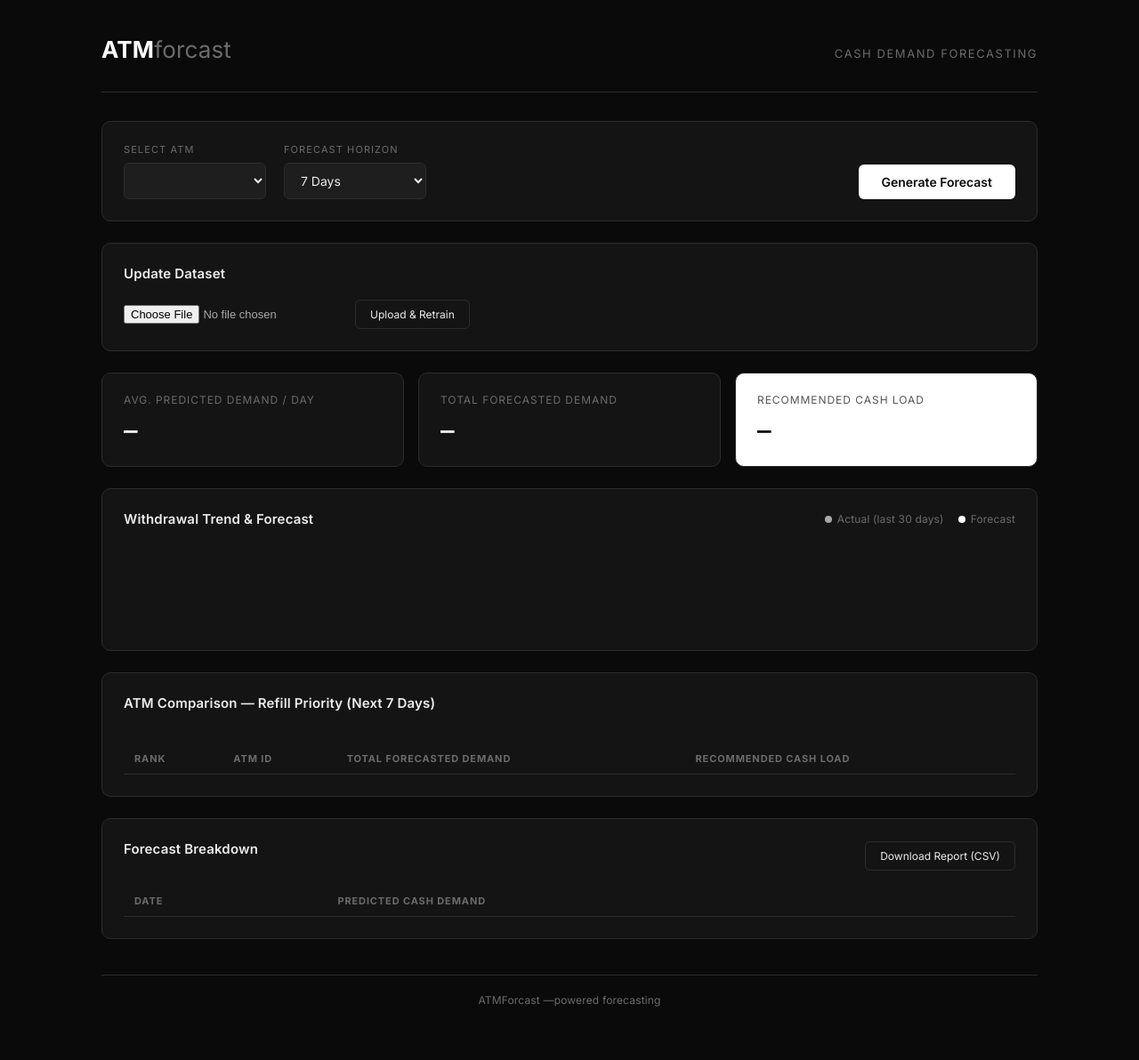
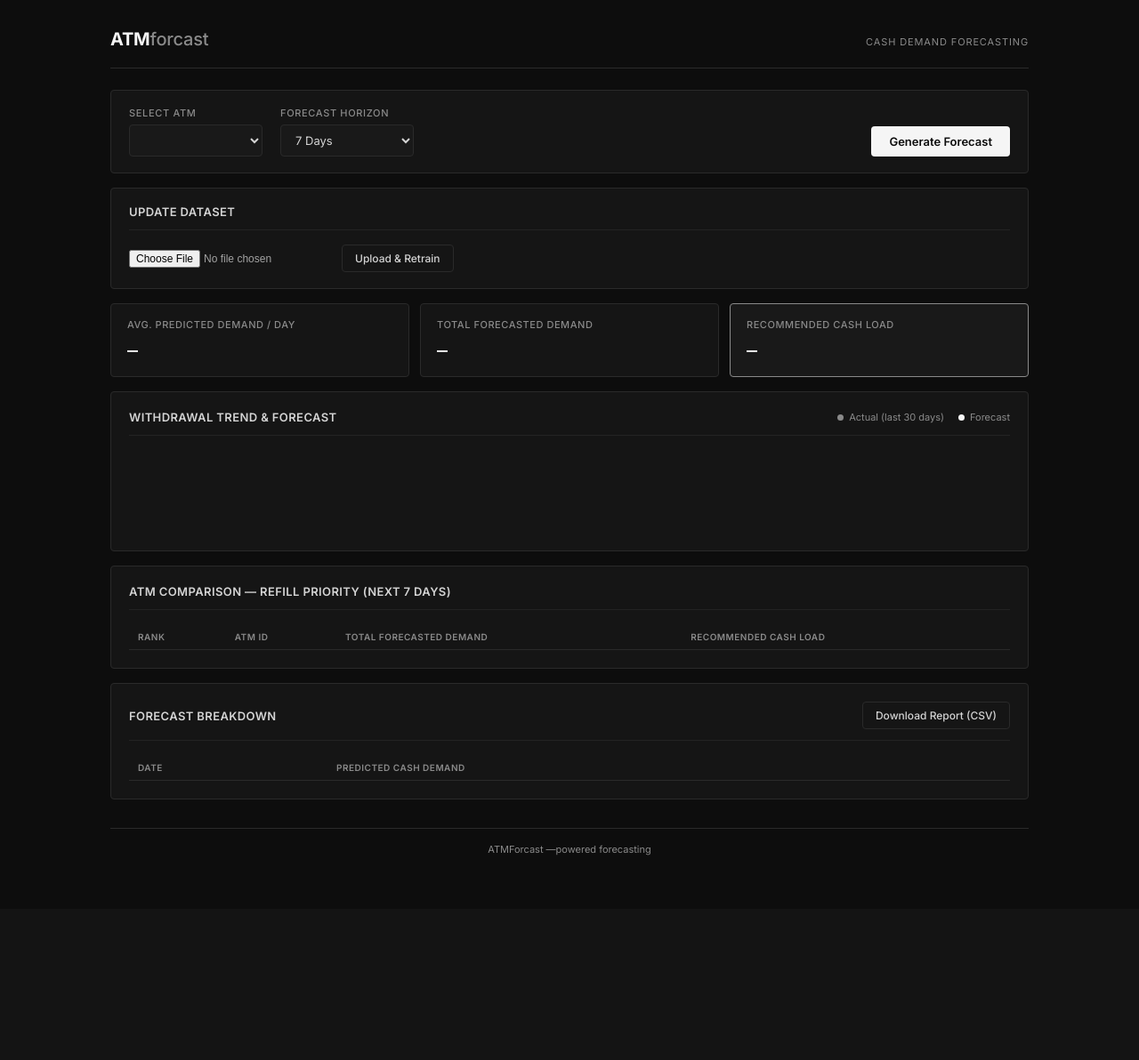
Before and after one commit to Pranav2344/ATMForcast, a Flask app: page / in a window 1280 px wide. Shown: the whole page at 89% size. After the commit the page ends 962 px from the top, so only its background shows below. Run offline with Flask 3, Linux system fonts and the light colour scheme; data that the repository does not hold is empty; parts of the project's set-up code (start-up, migrations or seed data) failed here and were passed over.

Commit message:
Update style.css

```diff
--- a/static/css/style.css
+++ b/static/css/style.css
@@ -1,24 +1,25 @@
 /* ============================================
-   ATMForcast — Black & White Premium Theme
+   ATMForcast — Professional Theme
    ============================================ */
 
-@import url('https://fonts.googleapis.com/css2?family=Inter:wght@300;400;500;600;700&family=JetBrains+Mono:wght@400;600&display=swap');
+@import url('https://fonts.googleapis.com/css2?family=Inter:wght@400;500;600;700&family=IBM+Plex+Mono:wght@400;500&display=swap');
 
 :root {
-  --black: #0a0a0a;
-  --near-black: #141414;
-  --charcoal: #1e1e1e;
-  --border-grey: #2c2c2c;
-  --mid-grey: #6b6b6b;
-  --light-grey: #a8a8a8;
-  --off-white: #ececec;
-  --white: #ffffff;
+  --black: #0d0d0d;
+  --panel: #151515;
+  --panel-alt: #191919;
+  --border: #2a2a2a;
+  --border-soft: #232323;
+  --grey-500: #8a8a8a;
+  --grey-400: #a3a3a3;
+  --grey-200: #d4d4d4;
+  --white: #f5f5f5;
 
   --font-main: 'Inter', -apple-system, sans-serif;
-  --font-mono: 'JetBrains Mono', monospace;
+  --font-mono: 'IBM Plex Mono', monospace;
 
-  --radius: 10px;
-  --transition: all 0.25s ease;
+  --radius: 4px;
+  --transition: all 0.15s ease;
 }
 
 * {
@@ -29,14 +30,14 @@
 
 body {
   background: var(--black);
-  color: var(--off-white);
+  color: var(--grey-200);
   font-family: var(--font-main);
+  font-size: 14px;
   min-height: 100vh;
-  letter-spacing: 0.01em;
 }
 
 .app-shell {
-  max-width: 1100px;
+  max-width: 1080px;
   margin: 0 auto;
   padding: 0 24px 60px;
 }
@@ -46,14 +47,15 @@ body {
   display: flex;
   align-items: baseline;
   justify-content: space-between;
-  padding: 40px 0 32px;
-  border-bottom: 1px solid var(--border-grey);
-  margin-bottom: 32px;
+  padding: 32px 0 20px;
+  border-bottom: 1px solid var(--border);
+  margin-bottom: 24px;
 }
 
 .brand {
-  font-size: 26px;
+  font-size: 20px;
   font-weight: 700;
+  letter-spacing: -0.01em;
 }
 
 .brand-mark {
@@ -61,15 +63,15 @@ body {
 }
 
 .brand-rest {
-  color: var(--mid-grey);
-  font-weight: 400;
+  color: var(--grey-500);
+  font-weight: 500;
 }
 
 .tagline {
-  font-size: 13px;
-  color: var(--mid-grey);
+  font-size: 11px;
+  color: var(--grey-500);
   text-transform: uppercase;
-  letter-spacing: 0.12em;
+  letter-spacing: 0.08em;
 }
 
 /* ---------- Control Panel ---------- */
@@ -77,41 +79,42 @@ body {
   display: flex;
   align-items: flex-end;
   gap: 20px;
-  background: var(--near-black);
-  border: 1px solid var(--border-grey);
+  background: var(--panel);
+  border: 1px solid var(--border);
   border-radius: var(--radius);
-  padding: 24px;
-  margin-bottom: 24px;
+  padding: 18px 20px;
+  margin-bottom: 16px;
 }
 
 .control-group {
   display: flex;
   flex-direction: column;
-  gap: 8px;
+  gap: 6px;
 }
 
 .control-group label {
   font-size: 11px;
+  font-weight: 500;
   text-transform: uppercase;
-  letter-spacing: 0.1em;
-  color: var(--mid-grey);
+  letter-spacing: 0.06em;
+  color: var(--grey-500);
 }
 
 select {
-  background: var(--charcoal);
-  color: var(--off-white);
-  border: 1px solid var(--border-grey);
-  border-radius: 6px;
-  padding: 10px 14px;
+  background: var(--panel-alt);
+  color: var(--grey-200);
+  border: 1px solid var(--border);
+  border-radius: var(--radius);
+  padding: 8px 12px;
   font-family: var(--font-main);
-  font-size: 14px;
-  min-width: 160px;
+  font-size: 13px;
+  min-width: 150px;
   cursor: pointer;
   transition: var(--transition);
 }
 
 select:hover, select:focus {
-  border-color: var(--light-grey);
+  border-color: var(--grey-500);
   outline: none;
 }
 
@@ -119,95 +122,131 @@ select:hover, select:focus {
   background: var(--white);
   color: var(--black);
   border: none;
-  border-radius: 6px;
-  padding: 11px 26px;
+  border-radius: var(--radius);
+  padding: 9px 20px;
   font-family: var(--font-main);
   font-weight: 600;
-  font-size: 14px;
+  font-size: 13px;
   cursor: pointer;
   transition: var(--transition);
   margin-left: auto;
 }
 
 .btn-primary:hover {
-  background: var(--off-white);
-  transform: translateY(-1px);
+  background: var(--grey-200);
 }
 
 .btn-primary:disabled {
-  background: var(--mid-grey);
+  background: var(--grey-500);
   cursor: not-allowed;
-  transform: none;
+}
+
+/* ---------- Upload Panel ---------- */
+.upload-panel {
+  background: var(--panel);
+  border: 1px solid var(--border);
+  border-radius: var(--radius);
+  padding: 18px 20px;
+  margin-bottom: 16px;
+}
+
+.upload-row {
+  display: flex;
+  align-items: center;
+  gap: 12px;
+}
+
+input[type="file"] {
+  color: var(--grey-400);
+  font-size: 12px;
+}
+
+#uploadStatus {
+  font-size: 12px;
+  color: var(--grey-500);
+}
+
+/* ---------- Secondary Button ---------- */
+.btn-secondary {
+  background: transparent;
+  color: var(--grey-200);
+  border: 1px solid var(--border);
+  border-radius: var(--radius);
+  padding: 7px 14px;
+  font-size: 12px;
+  font-weight: 500;
+  font-family: var(--font-main);
+  cursor: pointer;
+  transition: var(--transition);
+}
+
+.btn-secondary:hover {
+  border-color: var(--grey-500);
+  background: var(--panel-alt);
 }
 
 /* ---------- Stats Row ---------- */
 .stats-row {
   display: grid;
   grid-template-columns: repeat(3, 1fr);
-  gap: 16px;
-  margin-bottom: 24px;
+  gap: 12px;
+  margin-bottom: 16px;
 }
 
 .stat-card {
-  background: var(--near-black);
-  border: 1px solid var(--border-grey);
+  background: var(--panel);
+  border: 1px solid var(--border);
   border-radius: var(--radius);
-  padding: 22px 24px;
-  transition: var(--transition);
-}
-
-.stat-card:hover {
-  border-color: var(--light-grey);
+  padding: 16px 18px;
 }
 
 .stat-card.highlight {
-  background: var(--white);
-  color: var(--black);
+  border-color: var(--grey-500);
+  background: var(--panel-alt);
 }
 
 .stat-label {
-  font-size: 12px;
+  font-size: 11px;
+  font-weight: 500;
   text-transform: uppercase;
-  letter-spacing: 0.08em;
-  color: var(--mid-grey);
-  margin-bottom: 10px;
-}
-
-.stat-card.highlight .stat-label {
-  color: #555;
+  letter-spacing: 0.05em;
+  color: var(--grey-500);
+  margin-bottom: 8px;
 }
 
 .stat-value {
   font-family: var(--font-mono);
-  font-size: 26px;
-  font-weight: 600;
+  font-size: 20px;
+  font-weight: 500;
   color: var(--white);
 }
 
-.stat-card.highlight .stat-value {
-  color: var(--black);
-}
-
 /* ---------- Chart Panel ---------- */
-.chart-panel {
-  background: var(--near-black);
-  border: 1px solid var(--border-grey);
+.chart-panel,
+.comparison-panel,
+.table-panel {
+  background: var(--panel);
+  border: 1px solid var(--border);
   border-radius: var(--radius);
-  padding: 24px;
-  margin-bottom: 24px;
+  padding: 20px;
+  margin-bottom: 16px;
 }
 
 .chart-header {
   display: flex;
   justify-content: space-between;
   align-items: center;
-  margin-bottom: 20px;
+  margin-bottom: 16px;
+  padding-bottom: 12px;
+  border-bottom: 1px solid var(--border-soft);
 }
 
 .chart-header h2 {
-  font-size: 15px;
+  font-size: 13px;
   font-weight: 600;
-  color: var(--off-white);
+  color: var(--grey-200);
+  text-transform: uppercase;
+  letter-spacing: 0.03em;
 }
 
 .legend {
@@ -216,35 +255,27 @@ select:hover, select:focus {
 }
 
 .legend-item {
-  font-size: 12px;
-  color: var(--mid-grey);
+  font-size: 11px;
+  color: var(--grey-500);
   display: flex;
   align-items: center;
   gap: 6px;
 }
 
 .dot {
-  width: 8px;
-  height: 8px;
+  width: 7px;
+  height: 7px;
   border-radius: 50%;
   display: inline-block;
 }
 
-.dot-actual { background: var(--light-grey); }
+.dot-actual { background: var(--grey-500); }
 .dot-forecast { background: var(--white); }
 
 /* ---------- Table Panel ---------- */
-.table-panel {
-  background: var(--near-black);
-  border: 1px solid var(--border-grey);
-  border-radius: var(--radius);
-  padding: 24px;
-}
-
 .table-panel h2 {
-  font-size: 15px;
+  font-size: 13px;
   font-weight: 600;
-  margin-bottom: 16px;
 }
 
 table {
@@ -254,38 +285,64 @@ table {
 
 thead th {
   text-align: left;
-  font-size: 11px;
+  font-size: 10px;
+  font-weight: 600;
   text-transform: uppercase;
-  letter-spacing: 0.08em;
-  color: var(--mid-grey);
-  padding: 10px 12px;
-  border-bottom: 1px solid var(--border-grey);
+  letter-spacing: 0.05em;
+  color: var(--grey-500);
+  padding: 8px 10px;
+  border-bottom: 1px solid var(--border);
 }
 
 tbody td {
-  padding: 12px;
-  font-size: 14px;
-  border-bottom: 1px solid var(--charcoal);
+  padding: 10px;
+  font-size: 13px;
+  border-bottom: 1px solid var(--border-soft);
   font-family: var(--font-mono);
+  color: var(--grey-200);
 }
 
 tbody tr:hover {
-  background: var(--charcoal);
+  background: var(--panel-alt);
 }
 
 tbody td:first-child {
   font-family: var(--font-main);
-  color: var(--light-grey);
+  color: var(--grey-400);
+}
+
+#comparisonTable tbody tr:first-child td {
+  color: var(--white);
+  font-weight: 600;
+}
+
+.rank-badge {
+  display: inline-block;
+  width: 20px;
+  height: 20px;
+  line-height: 20px;
+  text-align: center;
+  border-radius: 50%;
+  background: var(--panel-alt);
+  border: 1px solid var(--border);
+  font-size: 11px;
+  font-family: var(--font-mono);
+}
+
+.rank-badge.top {
+  background: var(--white);
+  color: var(--black);
+  border: none;
 }
 
 /* ---------- Footer ---------- */
 .footer {
   text-align: center;
-  margin-top: 40px;
-  padding-top: 20px;
-  border-top: 1px solid var(--border-grey);
-  font-size: 12px;
-  color: var(--mid-grey);
+  margin-top: 32px;
+  padding-top: 16px;
+  border-top: 1px solid var(--border);
+  font-size: 11px;
+  color: var(--grey-500);
 }
 
 /* ---------- Responsive ---------- */
@@ -301,88 +358,3 @@ tbody td:first-child {
     grid-template-columns: 1fr;
   }
 }
-/* ---------- Comparison Panel ---------- */
-.comparison-panel {
-  background: var(--near-black);
-  border: 1px solid var(--border-grey);
-  border-radius: var(--radius);
-  padding: 24px;
-  margin-bottom: 24px;
-}
-
-.comparison-panel .chart-header h2 {
-  font-size: 15px;
-  font-weight: 600;
-  margin-bottom: 16px;
-}
-
-#comparisonTable tbody tr:first-child td {
-  color: var(--white);
-  font-weight: 600;
-}
-
-.rank-badge {
-  display: inline-block;
-  width: 22px;
-  height: 22px;
-  line-height: 22px;
-  text-align: center;
-  border-radius: 50%;
-  background: var(--charcoal);
-  border: 1px solid var(--border-grey);
-  font-size: 12px;
-  font-family: var(--font-mono);
-}
-
-.rank-badge.top {
-  background: var(--white);
-  color: var(--black);
-  border: none;
-}
-/* ---------- Secondary Button ---------- */
-.btn-secondary {
-  background: transparent;
-  color: var(--off-white);
-  border: 1px solid var(--border-grey);
-  border-radius: 6px;
-  padding: 8px 16px;
-  font-size: 12px;
-  font-family: var(--font-main);
-  cursor: pointer;
-  transition: var(--transition);
-}
-
-.btn-secondary:hover {
-  border-color: var(--white);
-  color: var(--white);
-}
-
-.table-panel .chart-header {
-  display: flex;
-  justify-content: space-between;
-  align-items: center;
-  margin-bottom: 16px;
-}
-.upload-panel {
-  background: var(--near-black);
-  border: 1px solid var(--border-grey);
-  border-radius: var(--radius);
-  padding: 24px;
-  margin-bottom: 24px;
-}
-
-.upload-row {
-  display: flex;
-  align-items: center;
-  gap: 14px;
-}
-
-input[type="file"] {
-  color: var(--light-grey);
-  font-size: 13px;
-}
-
-#uploadStatus {
-  font-size: 13px;
-  color: var(--mid-grey);
-}
```
